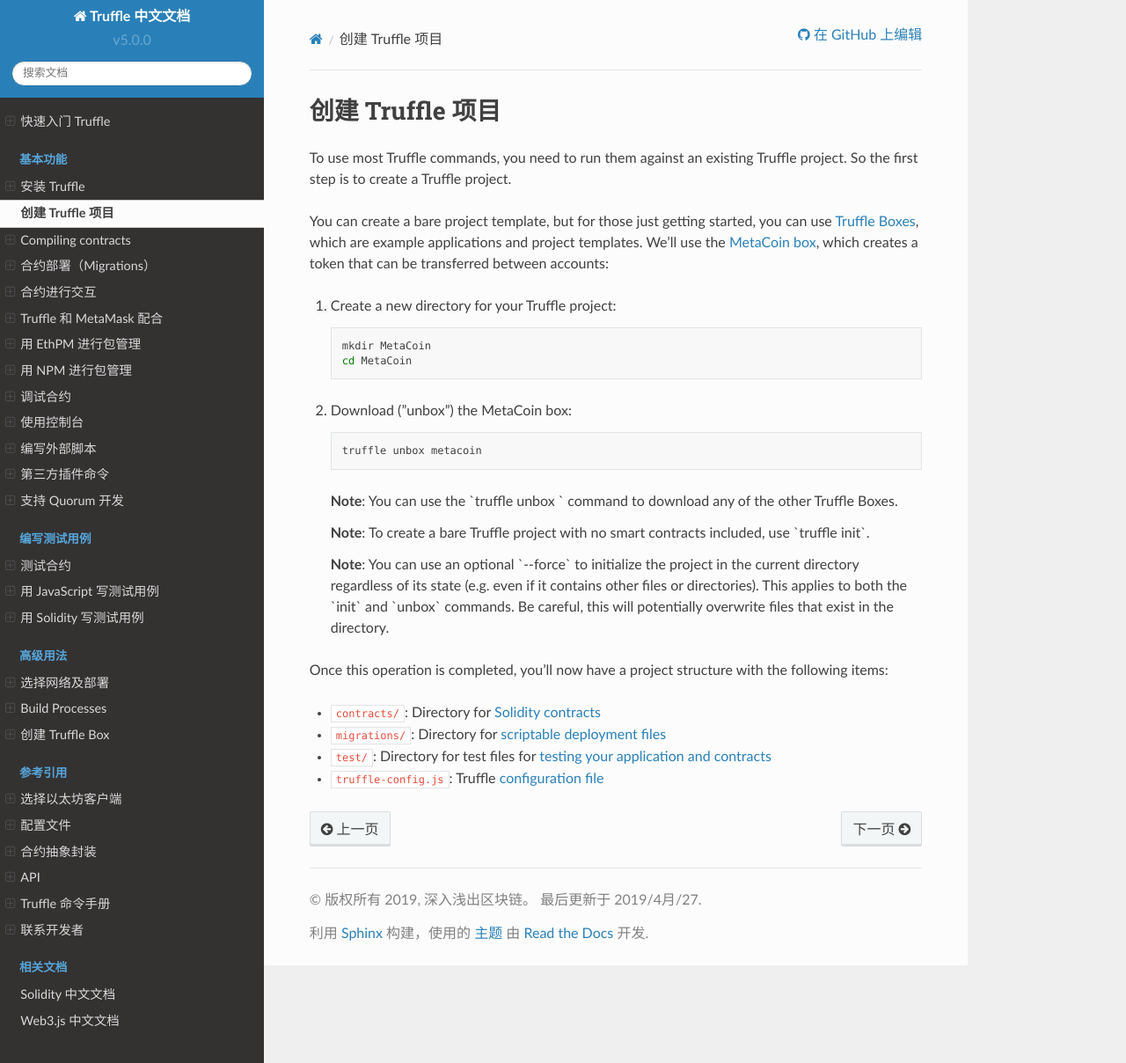
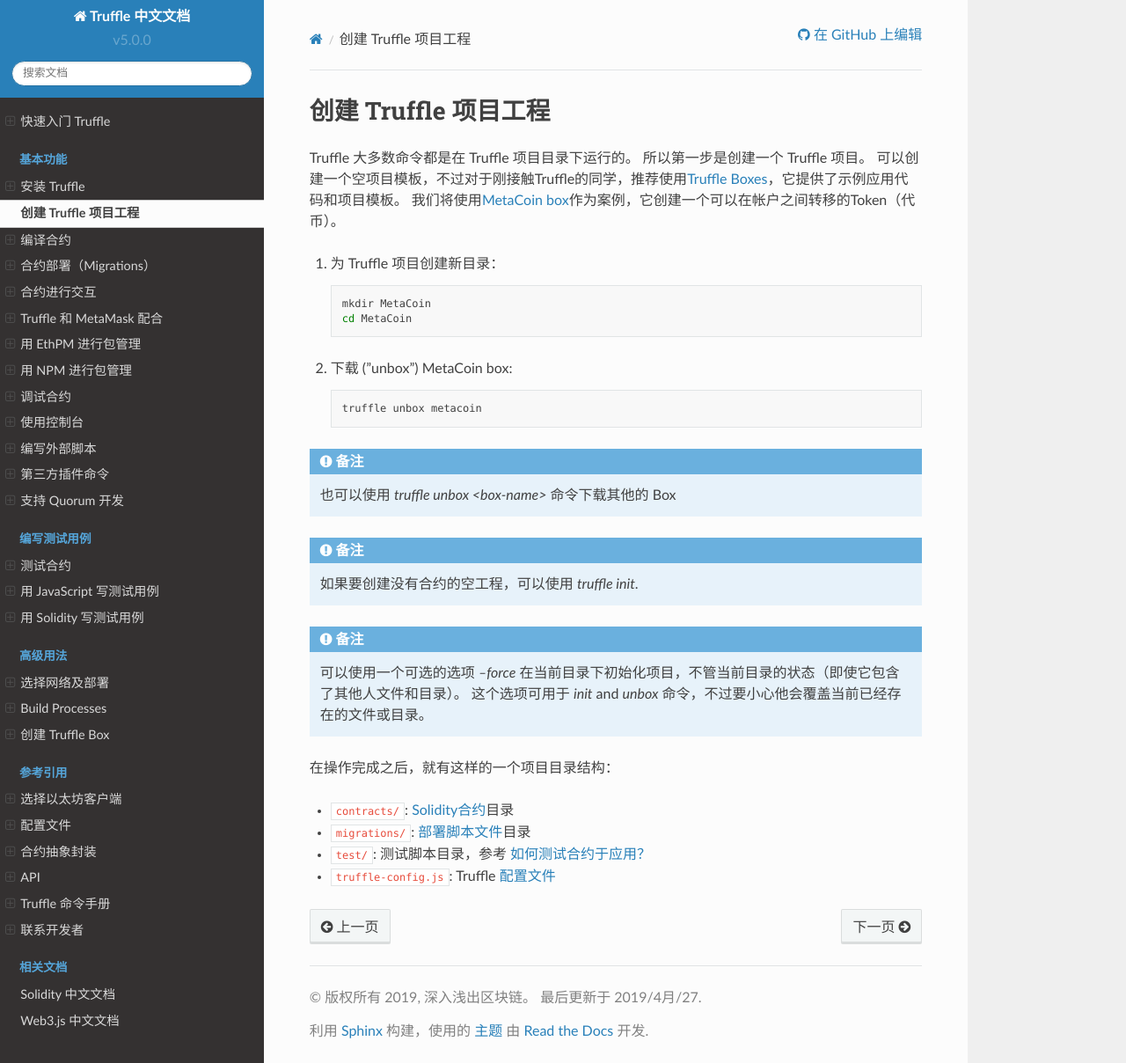
Before and after one commit to lbc-team/truffle-docs, a Sphinx documentation site: the page built from source/getting-started/creating-a-project.md, in a window 1280 px wide and 1208 px high. Shown: the whole window at 88% size. Built offline with Sphinx 7.4.7 and the Read the Docs theme 2.0.0, drawn with Linux system fonts in a browser that asks for light colours; comment, search, counter and statistics services are not loaded.

Commit message:
traslate create project

````diff
--- a/source/getting-started/compiling-contracts.md
+++ b/source/getting-started/compiling-contracts.md
@@ -1,4 +1,4 @@
-# Compiling contracts
+# 编译合约
 
 ## Location
 
--- a/source/getting-started/creating-a-project.md
+++ b/source/getting-started/creating-a-project.md
@@ -1,37 +1,39 @@
-# 创建 Truffle 项目
+# 创建 Truffle 项目工程
 
-To use most Truffle commands, you need to run them against an existing Truffle project. So the first step is to create a Truffle project.
+Truffle 大多数命令都是在 Truffle 项目目录下运行的。 所以第一步是创建一个 Truffle 项目。 可以创建一个空项目模板，不过对于刚接触Truffle的同学，推荐使用[Truffle Boxes](https://truffleframework.com/boxes)，它提供了示例应用代码和项目模板。 我们将使用[MetaCoin box](https://truffleframework.com/boxes/metacoin)作为案例，它创建一个可以在帐户之间转移的Token（代币）。
 
-You can create a bare project template, but for those just getting started, you can use [Truffle Boxes](https://truffleframework.com/boxes), which are example applications and project templates. We'll use the [MetaCoin box](https://truffleframework.com/boxes/metacoin), which creates a token that can be transferred between accounts:
-
-1. Create a new directory for your Truffle project:
+1. 为 Truffle 项目创建新目录：
 
    ```shell
    mkdir MetaCoin
    cd MetaCoin
    ```
 
-1. Download ("unbox") the MetaCoin box:
+1. 下载 ("unbox") MetaCoin box:
 
    ```shell
    truffle unbox metacoin
    ```
 
-   <p class="alert alert-info">
-   <strong>Note</strong>: You can use the `truffle unbox <box-name>` command to download any of the other Truffle Boxes.
-   </p>
 
-   <p class="alert alert-info">
-   <strong>Note</strong>: To create a bare Truffle project with no smart contracts included, use `truffle init`.
-   </p>
+ ```note::
+  也可以使用 `truffle unbox <box-name>` 命令下载其他的 Box
+ ```
 
-   <p class="alert alert-info">
-   <strong>Note</strong>: You can use an optional `--force` to initialize the project in the current directory regardless of its state (e.g. even if it contains other files or directories). This applies to both the `init` and `unbox` commands. Be careful, this will potentially overwrite files that exist in the directory.
-   </p>
+ ```note::
+   如果要创建没有合约的空工程，可以使用 `truffle init`.
+ ```
 
-Once this operation is completed, you'll now have a project structure with the following items:
 
-* `contracts/`: Directory for [Solidity contracts](../getting-started/interacting-with-your-contracts)
-* `migrations/`: Directory for [scriptable deployment files](../getting-started/running-migrations#migration-files)
-* `test/`: Directory for test files for [testing your application and contracts](../testing/testing-your-contracts)
-* `truffle-config.js`: Truffle [configuration file](../reference/configuration)
+
+ ```note::
+  可以使用一个可选的选项 `--force` 在当前目录下初始化项目，不管当前目录的状态（即使它包含了其他人文件和目录）。
+  这个选项可用于 `init` and `unbox` 命令，不过要小心他会覆盖当前已经存在的文件或目录。
+ ```
+
+ 在操作完成之后，就有这样的一个项目目录结构：
+
+* `contracts/`: [Solidity合约](../getting-started/interacting-with-your-contracts)目录
+* `migrations/`: [部署脚本文件](../getting-started/running-migrations#migration-files)目录
+* `test/`: 测试脚本目录，参考 [如何测试合约于应用？](../testing/testing-your-contracts)
+* `truffle-config.js`: Truffle [配置文件](../reference/configuration)
````
